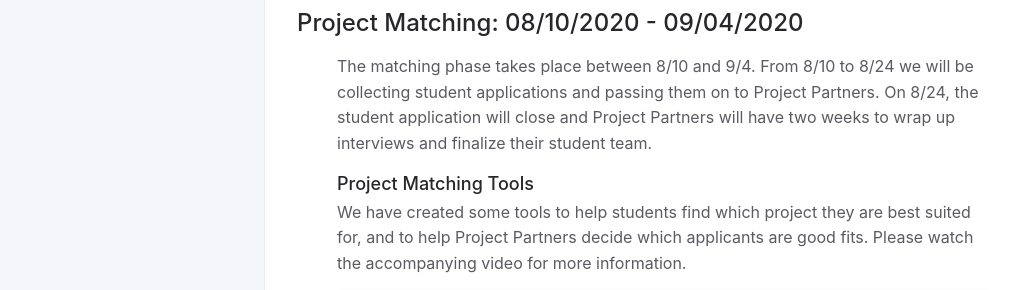
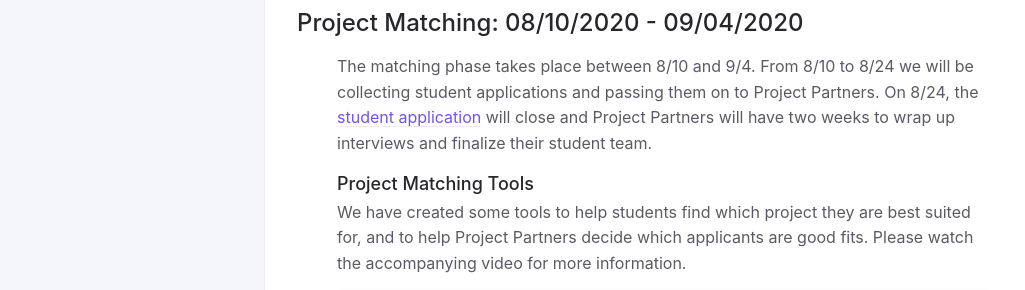
Before and after one commit to DS-Discovery/ds-discovery.github.io, a Jekyll site: the page built from course_description/timeline.md, in a window 1280 px wide and 900 px high. Shown: the part 370-660 px from the top of the window, without its empty margins (107-1132 px from the left). Built offline with Jekyll 4.4.1, drawn with Linux system fonts in a browser that asks for light colours; part of the change alters nothing that is shown.

```diff
--- a/course_description/timeline.md
+++ b/course_description/timeline.md
@@ -16,7 +16,7 @@ nav_order: 0
 
 ---
 ## Project Matching: 08/10/2020 - 09/04/2020
-   > The matching phase takes place between 8/10 and 9/4. From 8/10 to 8/24 we will be collecting student applications and passing them on to Project Partners. On 8/24, the student application will close and Project Partners will have two weeks to wrap up interviews and finalize their student team.
+   > The matching phase takes place between 8/10 and 9/4. From 8/10 to 8/24 we will be collecting student applications and passing them on to Project Partners. On 8/24, the [student application](https://docs.google.com/forms/d/e/1FAIpQLSdo27PXKHHoTlq6NECz6Tah_JB3UBnPhPgUnLDTb9-zPmhRmQ/viewform) will close and Project Partners will have two weeks to wrap up interviews and finalize their student team.
 
 > ### Project Matching Tools
    > We have created some tools to help students find which project they are best suited for, and to help Project Partners decide which applicants are good fits. Please watch the accompanying video for more information.
```
